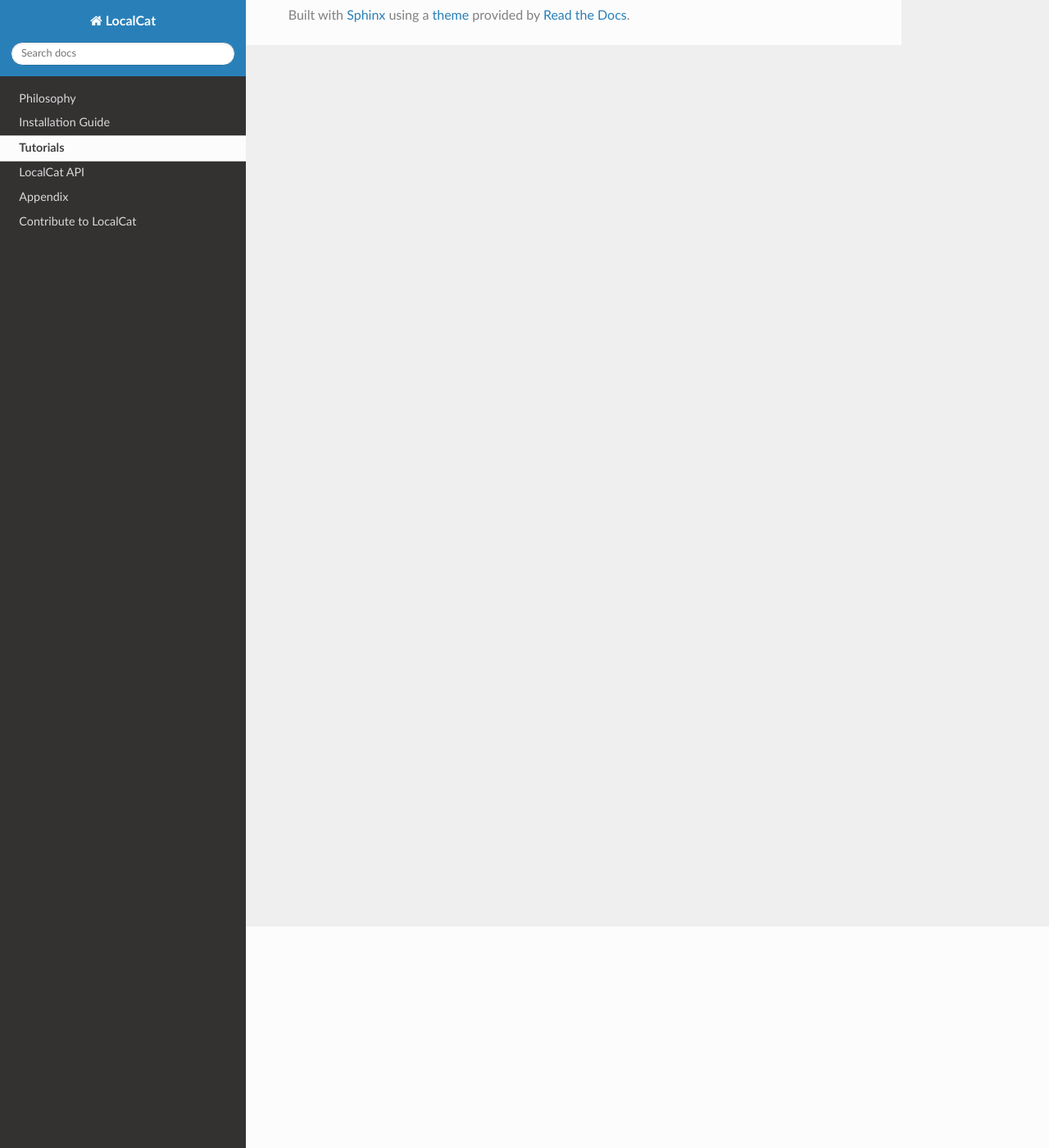
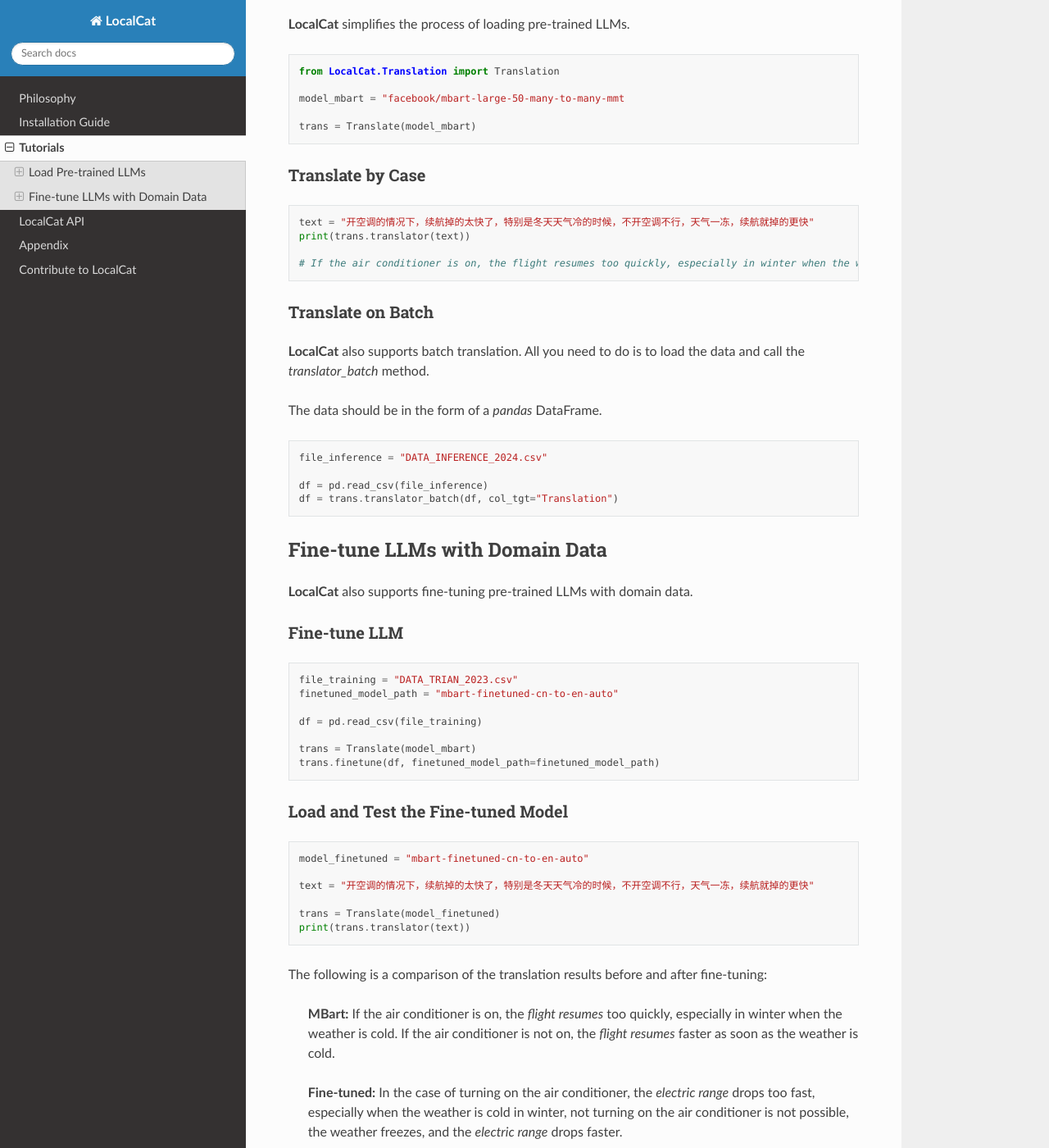
Before and after one commit to Ewen2015/LocalCat, a Sphinx documentation site: the page built from docs/source/tutorial.rst, in a window 1280 px wide and 1400 px high, scrolled down 270 px. Shown: the whole window at 82% size. Built offline with Sphinx 7.4.7 and the Read the Docs theme 2.0.0, drawn with Linux system fonts in a browser that asks for light colours; some of the changed text lies outside the part shown.

Commit message:
doc tutorial

```diff
--- a/docs/source/tutorial.rst
+++ b/docs/source/tutorial.rst
@@ -1,2 +1,79 @@
 Tutorials
 *********
+
+This tutorial will guide you through the process of using **LocalCat** to load pre-trained LLMs and fine-tune them with domain data.
+
+Load Pre-trained LLMs
+=====================
+
+**LocalCat** simplifies the process of loading pre-trained LLMs.
+
+.. code-block:: Python
+
+    from LocalCat.Translation import Translation
+
+    model_mbart = "facebook/mbart-large-50-many-to-many-mmt
+
+    trans = Translate(model_mbart)
+
+Translate by Case
+-----------------
+
+.. code-block:: Python
+
+    text = "开空调的情况下，续航掉的太快了，特别是冬天天气冷的时候，不开空调不行，天气一冻，续航就掉的更快"
+    print(trans.translator(text))
+
+    # If the air conditioner is on, the flight resumes too quickly, especially in winter when the weather is cold. If the air conditioner is not on, the flight resumes faster as soon as the weather is cold
+
+Translate on Batch
+------------------
+
+**LocalCat** also supports batch translation. All you need to do is to load the data and call the `translator_batch` method.
+
+The data should be in the form of a `pandas` DataFrame.
+
+.. code-block:: Python
+
+    file_inference = "DATA_INFERENCE_2024.csv"
+
+    df = pd.read_csv(file_inference)
+    df = trans.translator_batch(df, col_tgt="Translation")
+
+Fine-tune LLMs with Domain Data
+===============================
+
+**LocalCat** also supports fine-tuning pre-trained LLMs with domain data.
+
+Fine-tune LLM
+-------------
+
+.. code-block:: Python
+
+    file_training = "DATA_TRIAN_2023.csv"
+    finetuned_model_path = "mbart-finetuned-cn-to-en-auto"
+
+    df = pd.read_csv(file_training)
+
+    trans = Translate(model_mbart)
+    trans.finetune(df, finetuned_model_path=finetuned_model_path)
+
+Load and Test the Fine-tuned Model
+----------------------------------
+
+.. code-block:: Python
+
+    model_finetuned = "mbart-finetuned-cn-to-en-auto"
+
+    text = "开空调的情况下，续航掉的太快了，特别是冬天天气冷的时候，不开空调不行，天气一冻，续航就掉的更快"
+
+    trans = Translate(model_finetuned)
+    print(trans.translator(text))
+
+The following is a comparison of the translation results before and after fine-tuning:
+
+.. epigraph::
+
+    **MBart:** If the air conditioner is on, the *flight resumes* too quickly, especially in winter when the weather is cold. If the air conditioner is not on, the *flight resumes* faster as soon as the weather is cold.
+
+    **Fine-tuned:** In the case of turning on the air conditioner, the *electric range* drops too fast, especially when the weather is cold in winter, not turning on the air conditioner is not possible, the weather freezes, and the *electric range* drops faster.
```
